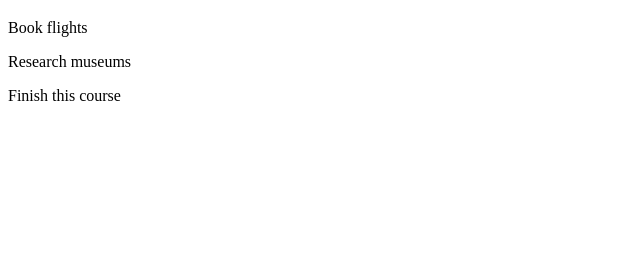
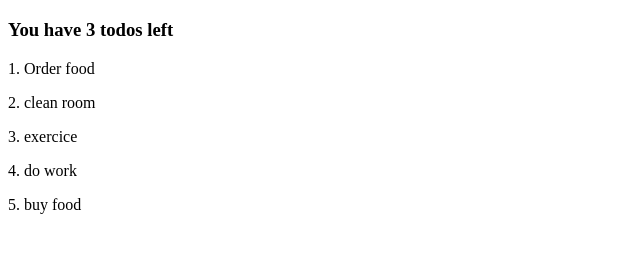
Before and after one commit to aurelienroux/js-bootcamp, a plain HTML site: page todos-app/index.html in a window 1280 px wide. Shown: the part 61-314 px from the top of the page, without its empty margins (0-640 px from the left). Drawn offline with Linux system fonts and the light colour scheme.

Commit message:
counting remaining todos

```diff
--- a/todos-app/index.html
+++ b/todos-app/index.html
@@ -7,11 +7,6 @@
 
 <body>
   <h1>Todos</h1>
-  <p>Clean the kitchen</p>
-  <p>Book flights</p>
-  <p>Research museums</p>
-  <p>Walk the dogs</p>
-  <p>Finish this course</p>
   <script src="todos-app.js"></script>
 </body>
 
--- a/todos-app/todos-app.js
+++ b/todos-app/todos-app.js
@@ -1,7 +1,31 @@
-const paragraphs = document.querySelectorAll('p')
+const todos = [{
+  text: 'Order food',
+  completed: false
+}, {
+  text: 'clean room',
+  completed: true
+}, {
+  text: 'exercice',
+  completed: false
+}, {
+  text: 'do work',
+  completed: true
+}, {
+  text: 'buy food',
+  completed: false
+}]
 
-paragraphs.forEach(function (paragraph) {
-  if (paragraph.textContent.includes('the')) {
-    paragraph.remove()
-  }
+const uncompletedTodos = todos.filter(function(todo) {
+  return !todo.completed;
 })
+
+const summary = document.createElement('h3')
+summary.textContent = `You have ${uncompletedTodos.length} todos left`
+document.body.appendChild(summary)
+
+todos.forEach(function(todo, index) {
+  todoTag = document.createElement('p')
+  todoPosition = index + 1
+  todoTag.textContent = `${todoPosition}. ${todo.text}`
+  document.body.appendChild(todoTag)
+})
```
